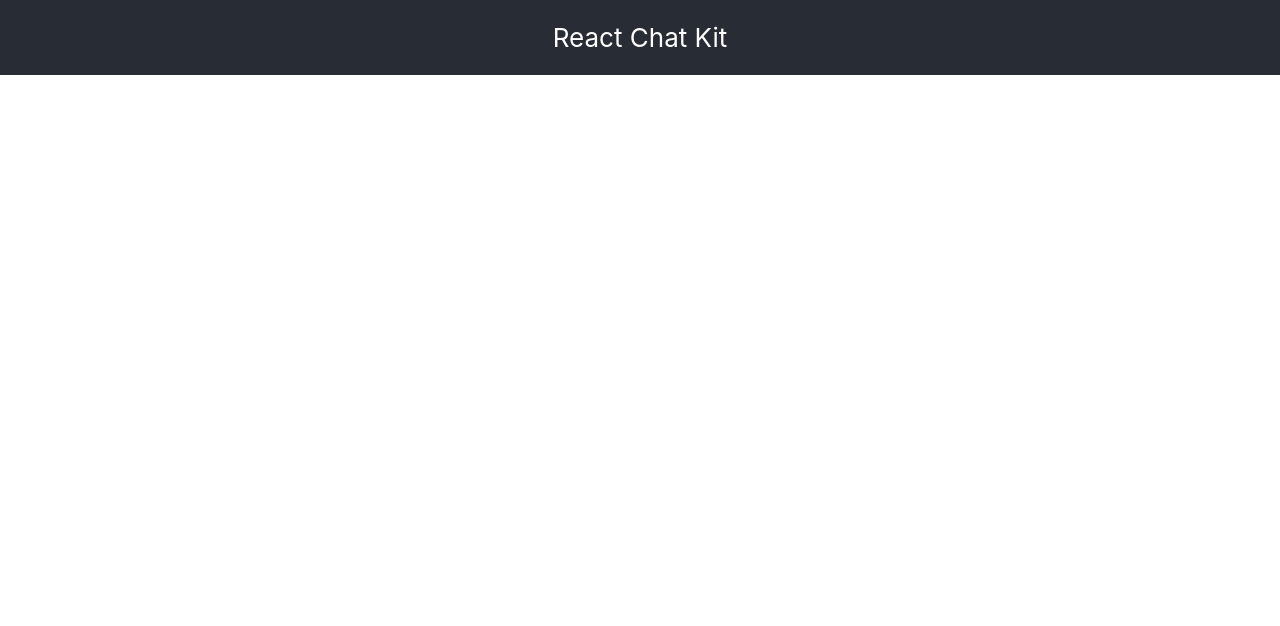
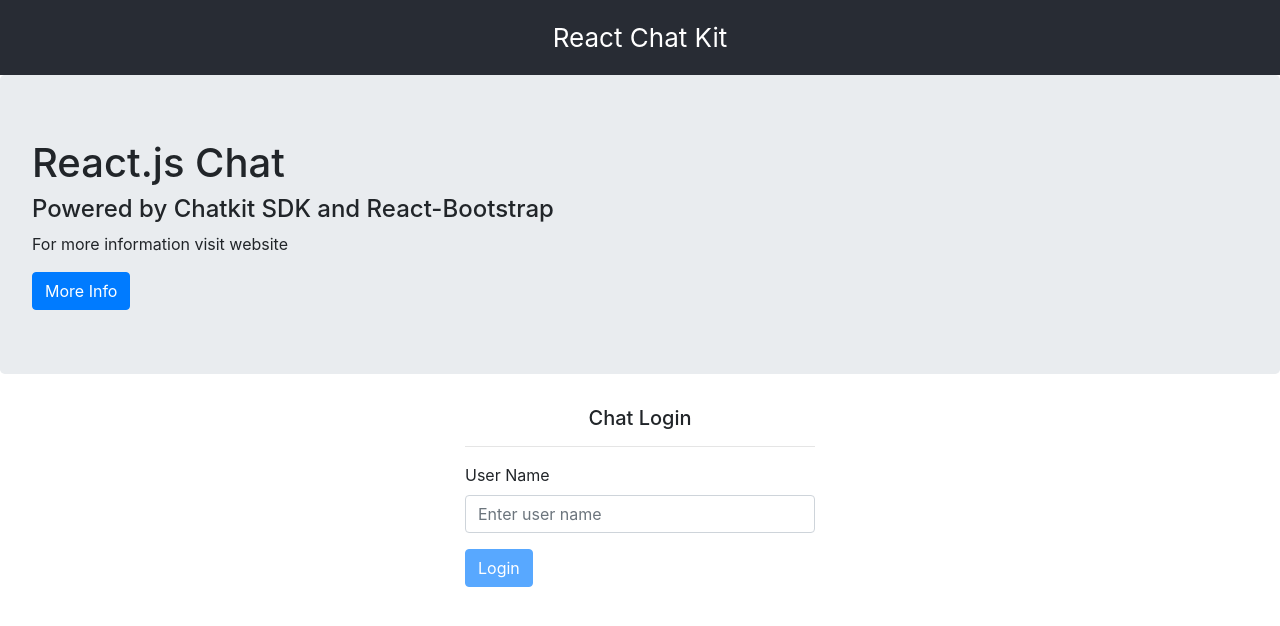
Before and after one commit to lesleyfon/react-chatkit, a React (Create React App) app: page /login in a window 1280 px wide. Shown: the top 626 px of the page. Built offline with nearby package versions, Linux system fonts and the light colour scheme.

Commit message:
Completed loginform and added some minor implementations

```diff
--- a/package.json
+++ b/package.json
@@ -9,6 +9,7 @@
     "lodash": "^4.17.15",
     "moment": "^2.24.0",
     "react": "^16.12.0",
+    "react-bootstrap": "^1.0.0-beta.16",
     "react-dom": "^16.12.0",
     "react-redux": "^7.1.3",
     "react-router-dom": "^5.1.2",
--- a/src/App.css
+++ b/src/App.css
@@ -1,5 +1,5 @@
 .App {
-  text-align: center;
+  /* text-align: center; */
   width: 100%;
 }
 
--- a/src/App.js
+++ b/src/App.js
@@ -1,6 +1,10 @@
 import React from 'react';
 import {Route } from 'react-router-dom';
 import './App.css';
+import ChatDashBoard from './views/ChatDashBoard';
+import Login from './views/Login';
+import './asserts/css/loading-btn.css'
+import './asserts/css/loading.css'
 
 function App() {
   return (
@@ -8,6 +12,21 @@
       <header className="App-header">
        React Chat Kit
       </header>
+      <Route
+        path='/login'
+        exact
+        render = {(props)=>{
+          return <Login {...props}/>
+        }}
+        />
+      <Route
+        path='/chat'
+        exact
+        render = {(props)=>{
+          return <ChatDashBoard {...props}/>
+        }}
+
+      />
     </div>
   );
 }
--- a/src/Components /LoginForm.js
+++ b/src/Components /LoginForm.js
@@ -0,0 +1,69 @@
+import React, {useState} from 'react';
+import {connect } from 'react-redux'
+import {Form, Alert, Button} from 'react-bootstrap'
+
+function LoginForm({error, loading, getters}) {
+    const [hasError, setError] = useState(false);
+    const [user, setUserName] = useState('')
+    const [userId, setUserId] = useState('');
+
+    //checking if the user has typed in a username grater than 3 of length
+    let result = user.length < 3;
+    const isValid= ()=> {
+        return result ? result: loading
+    }
+    const handleChange =(e)=>{
+        isValid()
+        setUserName(e.target.value)
+    }
+    const handleSubmit = (e) => {
+        e.preventDefault();
+        }
+    return (
+        <div className='login-form'>
+            <h5 className='text-center'>Chat Login</h5>
+            <hr/>
+            <Form onSubmit ={handleSubmit}>
+                <Alert variant='danger' show={hasError}>{error}</Alert>
+                <Form.Group id="userInputGroup"
+                    label="User Name"
+                    label-for="userInput">
+                <Form.Label>User Name</Form.Label>
+                <Form.Control
+                    id="userInput"
+                    type="text"
+                    value={user}
+                    placeholder="Enter user name"
+                    autoComplete='off'
+                    disabled= {loading}
+                    onChange={handleChange}
+                    required />
+
+                </Form.Group>
+                <Button
+                    type="submit"
+                    variant="primary"
+                    className={`ld-ext-right ${loading && 'running'}`}
+                    disabled={isValid()}
+                    >
+                    Login {loading && <div className="ld ld-ring ld-spin"></div> }
+                </Button>
+            </Form>
+        </div>
+    )
+}
+
+const mapStateToProps = state =>{
+    console.log(state)
+    return {
+        loading: state.loading,
+        error: state.error,
+    }
+}
+const mapDispatchToProps = (dispatch) => {
+    return{
+        getters: () => dispatch({type:'hasError'}),
+        setLoading: ()=> dispatch({type: 'loading'})
+    }
+}
+export default connect(mapStateToProps, mapDispatchToProps)(LoginForm)
--- a/src/index.js
+++ b/src/index.js
@@ -14,10 +14,9 @@
 
 const store = createStore(reducer, persistedState);
 store.subscribe(throttle (()=>{
-    saveState({
-        message: store.getState()
-    })
+    saveState(store.getState())
 }, 1000));
+console.log(store.getState())
 ReactDOM.render(
     <Provider store={store} >
         <Router>
--- a/src/store/reducer.js
+++ b/src/store/reducer.js
@@ -1,14 +1,25 @@
 const initialState = {
-
+    loading: false,
+    sending: false,
+    error: null,
+    user: [],
+    reconnect: false,
+    activeRoom: null,
+    rooms:[],
+    users: [],
+    messages: [],
+    userTyping: null,
 }
 
 
-export function reducer(state=initialState, action){
-
-switch (action) {
-    case action.type:
-        return {
-
+export function reducer(state = initialState, action){
+    console.log(state);
+    console.log(initialState)
+switch (action.type) {
+    case 'hasError':
+        return{
+            ...state,
+            error: state.error ? true : false
         }
     default:
         return state
--- a/src/views/ChatDashBoard.jsx
+++ b/src/views/ChatDashBoard.jsx
@@ -0,0 +1,11 @@
+import React from 'react'
+
+function ChatDashBoard() {
+    return (
+        <div>
+
+        </div>
+    )
+}
+
+export default ChatDashBoard
--- a/src/views/Login.jsx
+++ b/src/views/Login.jsx
@@ -0,0 +1,35 @@
+import React from "react";
+import {Jumbotron, Button, Container, Row, Col} from 'react-bootstrap'
+import LoginForm from "../Components /LoginForm";
+
+function Login() {
+  return (
+    <div className="login">
+      <Jumbotron
+        lead=""
+        bg-variant="info"
+        text-variant="white"
+      >
+
+          <h1>React.js Chat</h1>
+          <h4>Powered by Chatkit SDK and React-Bootstrap</h4>
+        <p>For more information visit website</p>
+        <Button
+         target="_blank" href="https://pusher.com/chatkit">
+          More Info
+        </Button>
+      </Jumbotron>
+      <Container>
+        <Row>
+            <Col lg='4' md='3'></Col>
+            <Col lg='4' md='6'>
+                <LoginForm />
+            </Col>
+            <Col lg='4' md='3'></Col>
+        </Row>
+      </Container>
+    </div>
+  );
+}
+
+export default Login;
```
Also changed, not shown: 1 other file (tests, documents, lock files or other folders).
